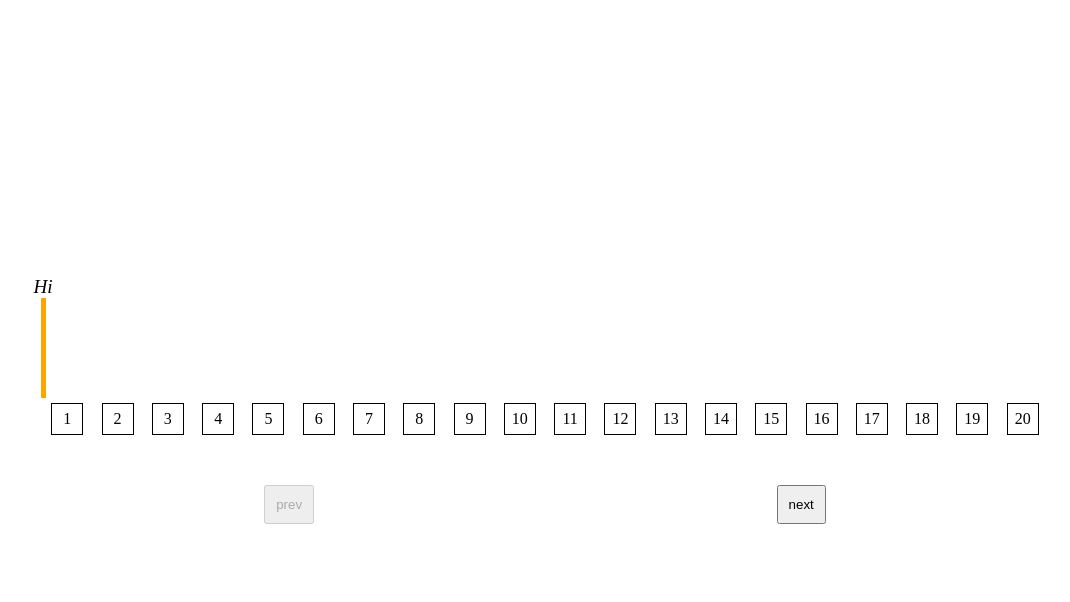
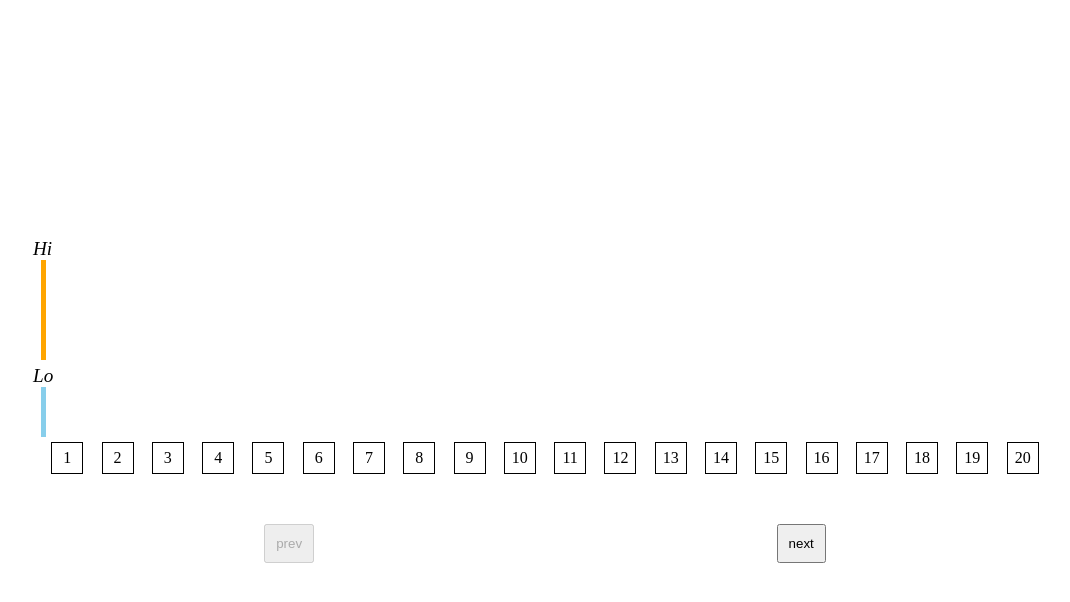
Before and after one commit to KelvinQiu802/binary-search-visualization, a React (Vite) app: page / in a window 1280 px wide. Both pictures are taken after a click on the button "Start". Shown: the top 602 px of the page, without its empty margins (95-1165 px from the left). Built offline with nearby package versions, Linux system fonts and the light colour scheme.

Commit message:
feat: Lo component

```diff
--- a/src/App.css
+++ b/src/App.css
@@ -31,12 +31,8 @@
 }
 
 .hi {
-  display: flex;
-  flex-direction: column;
   position: relative;
   width: 20px;
-  align-items: center;
-  flex: 0;
   font-size: 1.2em;
   margin-bottom: 5px;
 }
@@ -45,4 +41,19 @@
   height: 100px;
   width: 5px;
   background-color: orange;
+  margin: 0 auto;
 }
+
+.lo {
+  position: relative;
+  width: 20px;
+  font-size: 1.2em;
+  margin-bottom: 5px;
+}
+
+.lo div {
+  height: 50px;
+  width: 5px;
+  background-color: skyblue;
+  margin: 0 auto;
+}
--- /dev/null
+++ b/src/components/Lo.jsx
@@ -0,0 +1,10 @@
+const Lo = () => {
+  return (
+    <div className='lo'>
+      <i>Lo</i>
+      <div></div>
+    </div>
+  );
+};
+
+export default Lo;
--- a/src/components/Visualization.jsx
+++ b/src/components/Visualization.jsx
@@ -1,5 +1,6 @@
 import { strToArr } from '../utils/tools';
 import Hi from './Hi';
+import Lo from './Lo';
 import React from 'react';
 
 const Visualization = ({ formData, searchResult }) => {
@@ -22,6 +23,7 @@ const Visualization = ({ formData, searchResult }) => {
   return (
     <div>
       <Hi />
+      <Lo />
       <div className='array'>
         {arr.map((item, index) => (
           <div key={index} className='num'>
```
